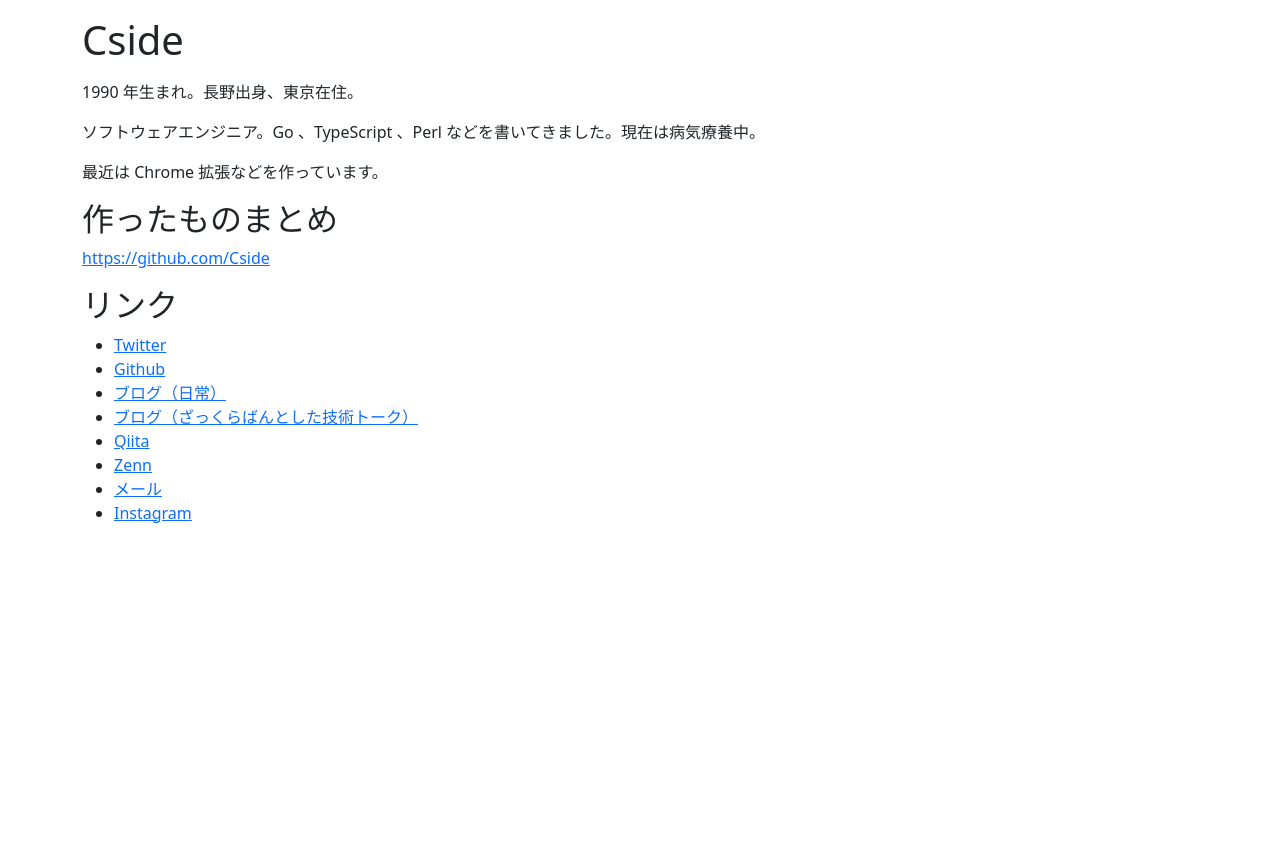
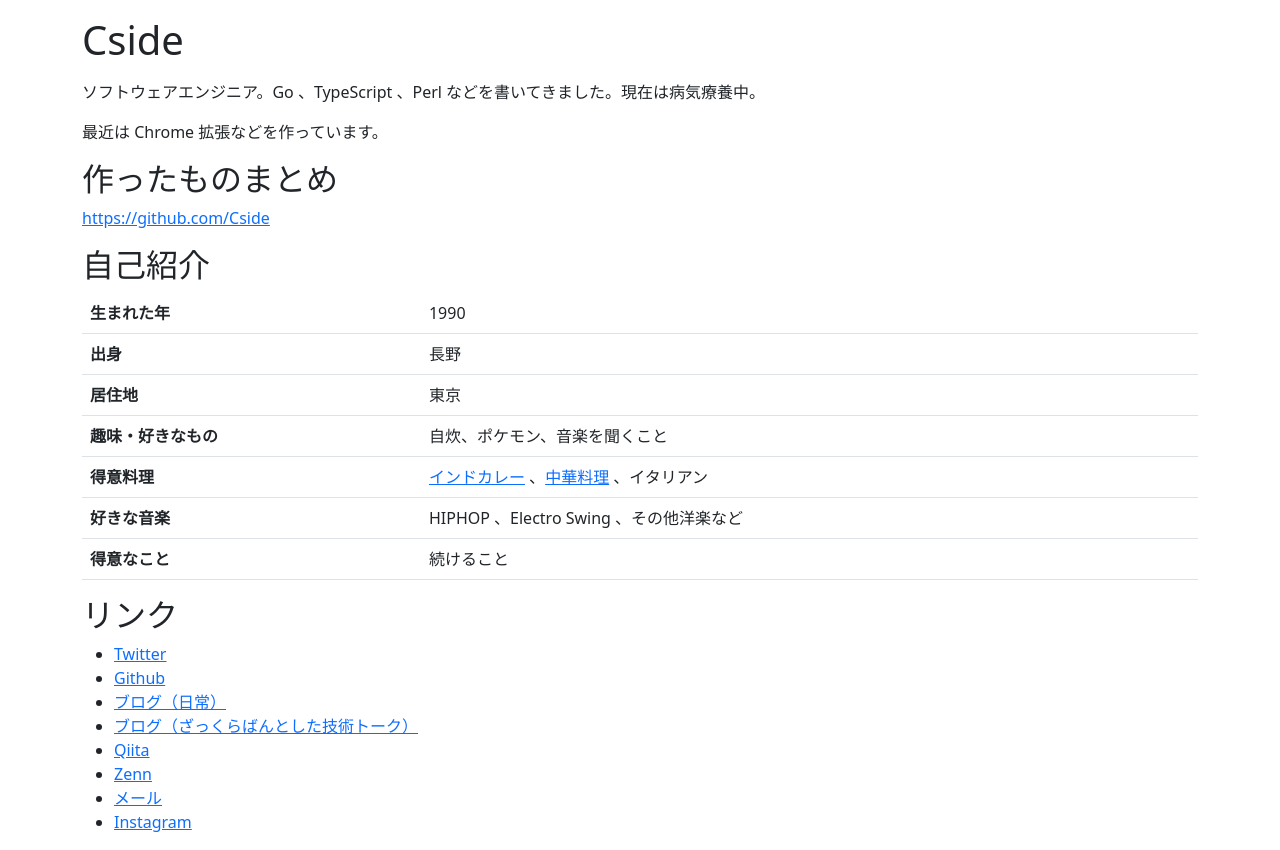
Before and after one commit to Cside/cside.github.io, a plain HTML site: page index.html in a window 1280 px wide. Before the commit the page ends 800 px from the top, so only its background shows below. Drawn offline with Linux system fonts and the light colour scheme.

Commit message:
Update index.html

```diff
--- a/index.html
+++ b/index.html
@@ -9,13 +9,45 @@
     <div class="container-md">
       <h1 class="my-3">Cside</h1>
 
-      <p class="lh-1.1">1990 年生まれ。長野出身、東京在住。</p>
       <p class="lh-1.1">ソフトウェアエンジニア。Go 、TypeScript 、Perl などを書いてきました。現在は病気療養中。</p>
       <p class="lh-1.1">最近は Chrome 拡張などを作っています。</p>
 
       <h2>作ったものまとめ</h2>
       <p><a href="https://github.com/Cside#%EF%B8%8F-hey-there-im-cside">https://github.com/Cside</a></p>
 
+      <h2>自己紹介</h2>
+      <table class="table">
+        <tbody>
+          <tr>
+            <th>生まれた年</th>
+            <td>1990</td>
+          </tr>
+          <tr>
+            <th>出身</th>
+            <td>長野</td>
+          </tr>
+          <tr>
+            <th>居住地</th>
+            <td>東京</td>
+          </tr>
+          <tr>
+            <th>趣味・好きなもの</th>
+            <td>自炊、ポケモン、音楽を聞くこと</td>
+          </tr>
+          <tr>
+            <th>得意料理</th>
+            <td><a href="https://twitter.com/Cside_/status/1566068235967287296">インドカレー</a> 、<a href="https://twitter.com/Cside_/status/1635486551408009217">中華料理</a> 、イタリアン</td>
+          </tr>
+          <tr>
+            <th>好きな音楽</th>
+            <td>HIPHOP 、Electro Swing 、その他洋楽など</td>
+          </tr>
+          <tr>
+            <th>得意なこと</th>
+            <td>続けること</td>
+          </tr>
+        </tbody>
+      </table>
       <h2>リンク</h2>
       <ul>
         <li><a href="https://twitter.com/Cside_">Twitter</a></li>
```
